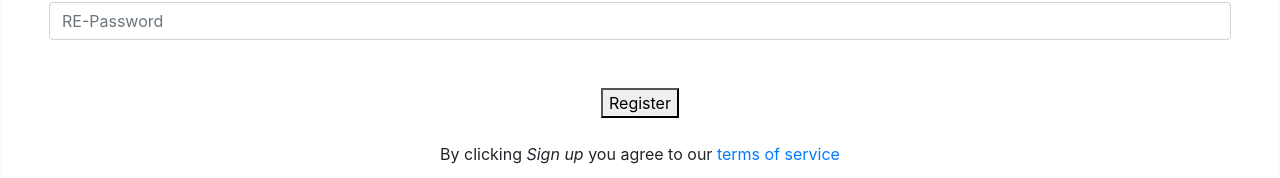
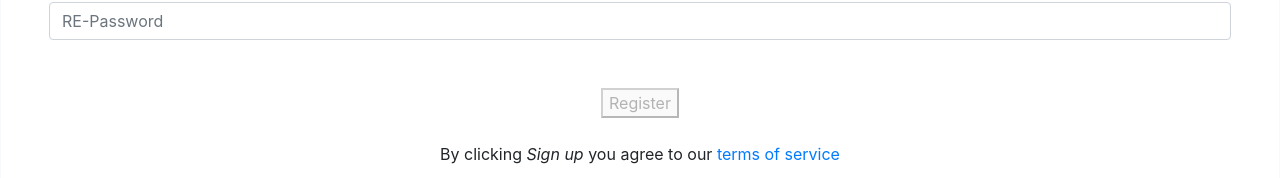
Before and after one commit to CredentialsApp/CredentialsApp-Web-Medical, an Angular app: page /home in a window 1280 px wide. Shown: the part 286-464 px from the top of the page. Built offline with nearby package versions, Linux system fonts and the light colour scheme; what angular-bootstrap-md would draw is missing.

Commit message:
register button visibility managed

```diff
--- a/src/app/components/home/home.component.html
+++ b/src/app/components/home/home.component.html
@@ -62,6 +62,7 @@
     class="my-4"
     type="submit"
     (click)="register()"
+    [disabled]="buttonVisible"
   >
     Register
   </button>
--- a/src/app/components/home/home.component.ts
+++ b/src/app/components/home/home.component.ts
@@ -1,4 +1,10 @@
-import { Component, OnInit } from "@angular/core";
+import {
+  Component,
+  OnInit,
+  AfterViewInit,
+  AfterViewChecked,
+  DoCheck
+} from "@angular/core";
 import { User } from "../../models/userModel";
 import * as CryptoJS from "crypto-js";
 import { ToastrService } from "ngx-toastr";
@@ -8,16 +14,30 @@ import { ToastrService } from "ngx-toastr";
   templateUrl: "./home.component.html",
   styleUrls: ["./home.component.scss"]
 })
-export class HomeComponent implements OnInit {
+export class HomeComponent implements OnInit, DoCheck {
   doctorName: string;
   clinicName: string;
   password: string;
   rePassword: string;
+  buttonVisible: boolean = true;
   secret: string =
     "4107E215B2E4907348E67E4B77FA7CC0DF1897DB342316520DBA5ED9CB0E1C1B";
   constructor(private toastr: ToastrService) {}
 
   ngOnInit() {}
+
+  ngDoCheck() {
+    if (
+      this.doctorName &&
+      this.clinicName &&
+      this.password &&
+      this.rePassword
+    ) {
+      this.buttonVisible = false;
+    } else {
+      this.buttonVisible = true;
+    }
+  }
 
   register(): any {
     if (this.password !== this.rePassword) {
```
